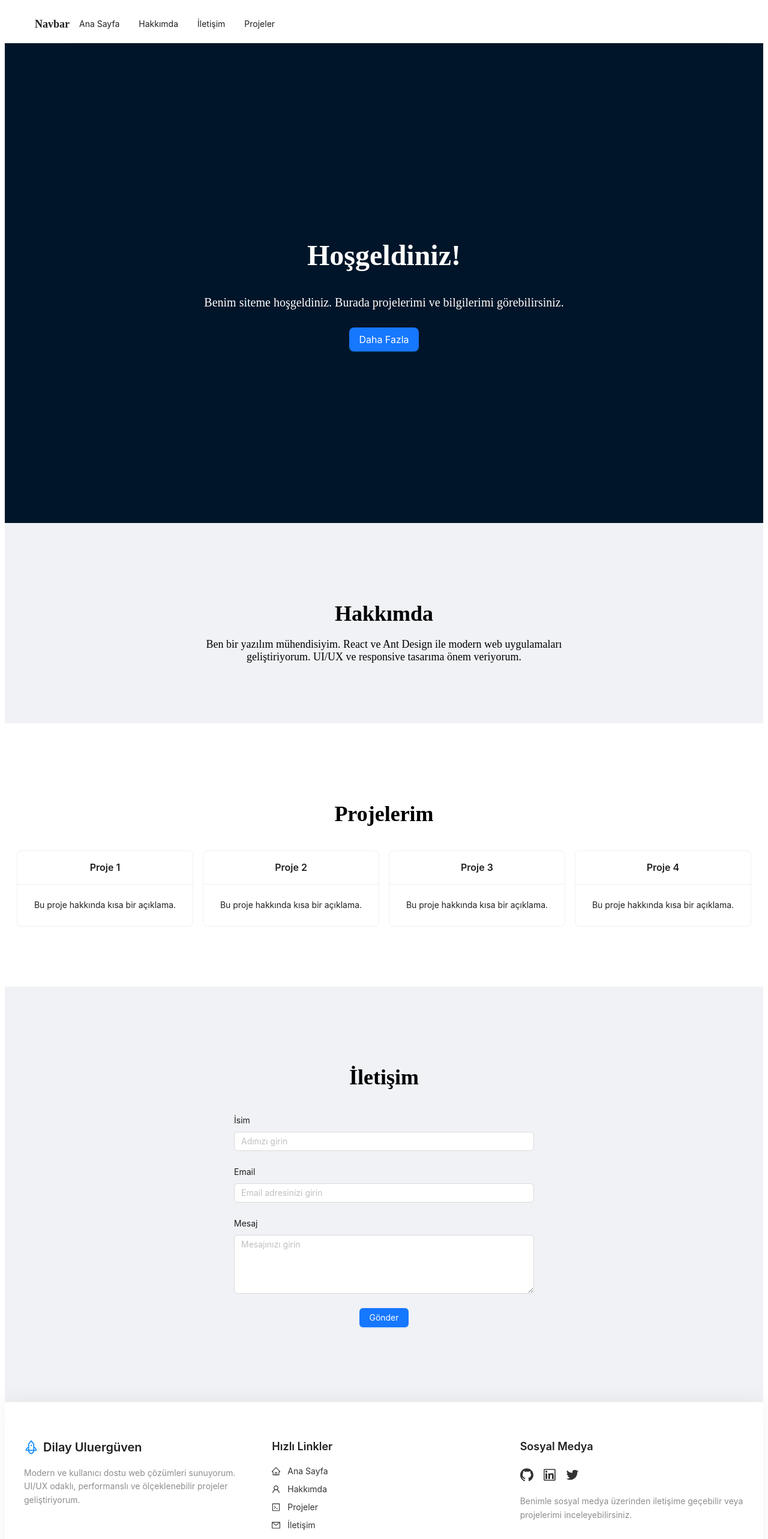
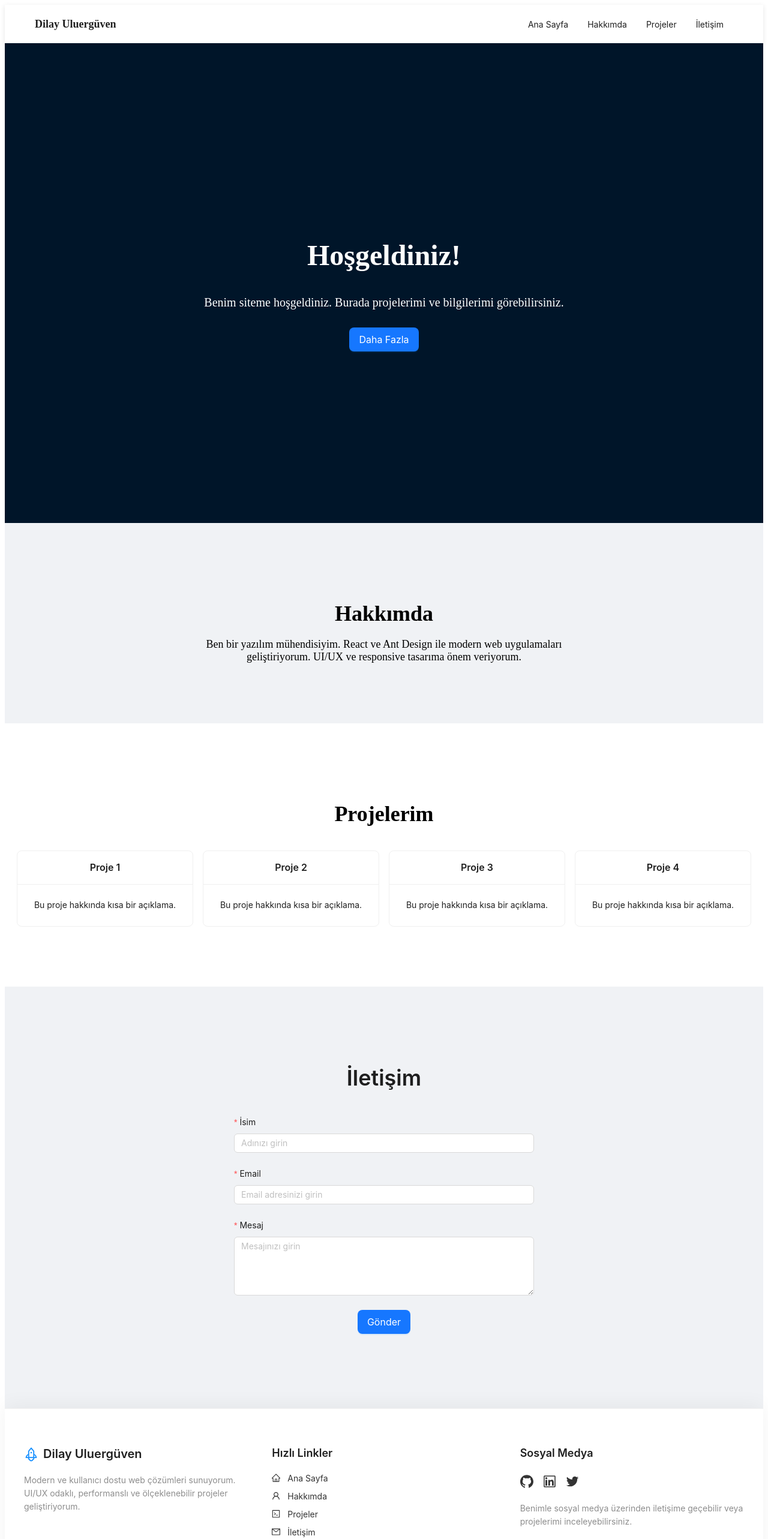
Before and after one commit to dilayuluerguven/My-Website, a React (Vite) app in the folder client/: page / in a window 1280 px wide. Shown: the top 2566 px of the page at 60% size. Built offline with nearby package versions, Linux system fonts and the light colour scheme.

Commit message:
Improve and update Navbar

```diff
--- a/client/src/components/Home.jsx
+++ b/client/src/components/Home.jsx
@@ -1,4 +1,5 @@
 import { Button, Card, Row, Col, Form, Input } from 'antd';
+import Contact from '../pages/Contact';
 
 export default function Home() {
   return (
@@ -33,8 +34,10 @@ export default function Home() {
           ))}
         </Row>
       </section>
-
-      <section id="contact" style={{ padding: '100px 20px', background: '#f0f2f5', textAlign: 'center' }}>
+          <section>
+            <Contact/>
+          </section>
+      {/* <section id="contact" style={{ padding: '100px 20px', background: '#f0f2f5', textAlign: 'center' }}>
         <h2 style={{ fontSize: '36px', marginBottom: '40px' }}>İletişim</h2>
         <Form layout="vertical" style={{ maxWidth: '500px', margin: '0 auto' }}>
           <Form.Item label="İsim" name="name">
@@ -50,7 +53,7 @@ export default function Home() {
             <Button type="primary" htmlType="submit">Gönder</Button>
           </Form.Item>
         </Form>
-      </section>
+      </section> */}
     </div>
   );
 }
--- a/client/src/components/Navbar.jsx
+++ b/client/src/components/Navbar.jsx
@@ -11,22 +11,44 @@ export default function Navbar() {
       projects: 'projects',
     };
     const element = document.getElementById(idMap[e.key]);
-    if (element) element.scrollIntoView({ behavior: 'smooth' });
+    if (element) {
+      // Navbar yüksekliğini hesaba katarak kaydırma yapıyoruz
+      const yOffset = -64; // Navbar yüksekliği kadar yukarıda durması için
+      const y = element.getBoundingClientRect().top + window.pageYOffset + yOffset;
+
+      window.scrollTo({
+        top: y,
+        behavior: 'smooth'
+      });
+    }
   };
 
   const items = [
     { key: 'home', label: 'Ana Sayfa' },
     { key: 'about', label: 'Hakkımda' },
+    { key: 'projects', label: 'Projeler' },
     { key: 'contact', label: 'İletişim' },
-    { key: 'projects', label: 'Projeler' },
   ];
 
   return (
-    <Header style={{ display: 'flex', alignItems: 'center', background: '#fff' }}>
-      <div style={{ fontWeight: 'bold', fontSize: '18px', marginRight: 'auto' }}>Navbar</div>
+    <Header style={{
+      display: 'flex',
+      alignItems: 'center',
+      background: '#fff',
+      position: 'sticky',
+      top: 0,
+      zIndex: 1000,
+      boxShadow: '0 2px 8px rgba(0, 0, 0, 0.1)'
+    }}>
+      <div style={{ fontWeight: 'bold', fontSize: '18px', marginRight: 'auto' }}>Dilay Uluergüven</div>
       <Menu
         mode="horizontal"
-        style={{ lineHeight: '64px', flex: 1 }}
+        style={{
+          lineHeight: '64px',
+          flex: 1,
+          justifyContent: 'flex-end',
+          borderBottom: 'none'
+        }}
         items={items}
         onClick={handleClick}
       />
--- a/client/src/pages/Contact.jsx
+++ b/client/src/pages/Contact.jsx
@@ -0,0 +1,56 @@
+import { Form, Input, Button, Typography } from 'antd';
+
+const { Title } = Typography;
+
+const Contact = () => {
+  const [form] = Form.useForm();
+
+  const onFinish = (values) => {
+    console.log('Form values:', values);
+    form.resetFields();
+  };
+
+  return (
+    <section id="contact" style={{ padding: '100px 20px', background: '#f0f2f5', textAlign: 'center' }}>
+      <Title level={2} style={{ fontSize: '36px', marginBottom: '40px' }}>İletişim</Title>
+      <Form
+        form={form}
+        layout="vertical"
+        onFinish={onFinish}
+        style={{ maxWidth: '500px', margin: '0 auto' }}
+      >
+        <Form.Item
+          label="İsim"
+          name="name"
+          rules={[{ required: true, message: 'Lütfen adınızı giriniz!' }]}
+        >
+          <Input placeholder="Adınızı girin" />
+        </Form.Item>
+        <Form.Item
+          label="Email"
+          name="email"
+          rules={[
+            { required: true, message: 'Lütfen email adresinizi giriniz!' },
+            { type: 'email', message: 'Geçerli bir email adresi giriniz!' }
+          ]}
+        >
+          <Input placeholder="Email adresinizi girin" />
+        </Form.Item>
+        <Form.Item
+          label="Mesaj"
+          name="message"
+          rules={[{ required: true, message: 'Lütfen mesajınızı giriniz!' }]}
+        >
+          <Input.TextArea rows={4} placeholder="Mesajınızı girin" />
+        </Form.Item>
+        <Form.Item>
+          <Button type="primary" htmlType="submit" size="large">
+            Gönder
+          </Button>
+        </Form.Item>
+      </Form>
+    </section>
+  );
+};
+
+export default Contact;
```
